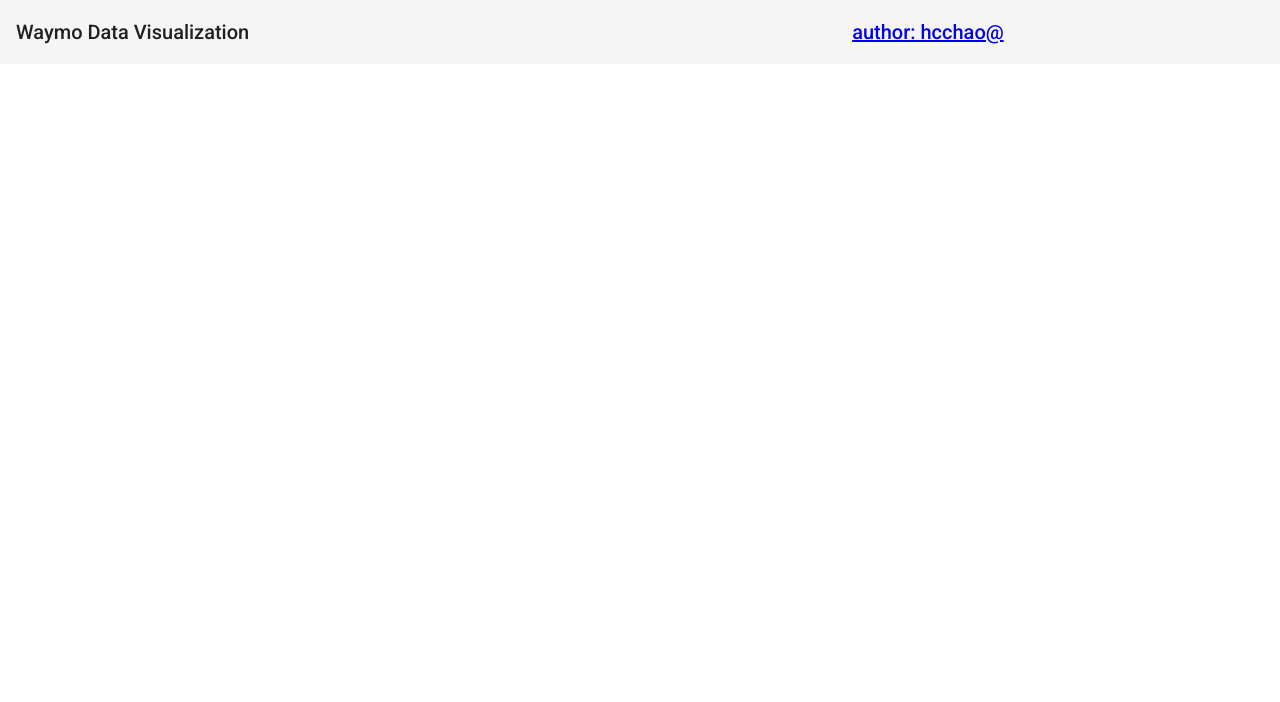
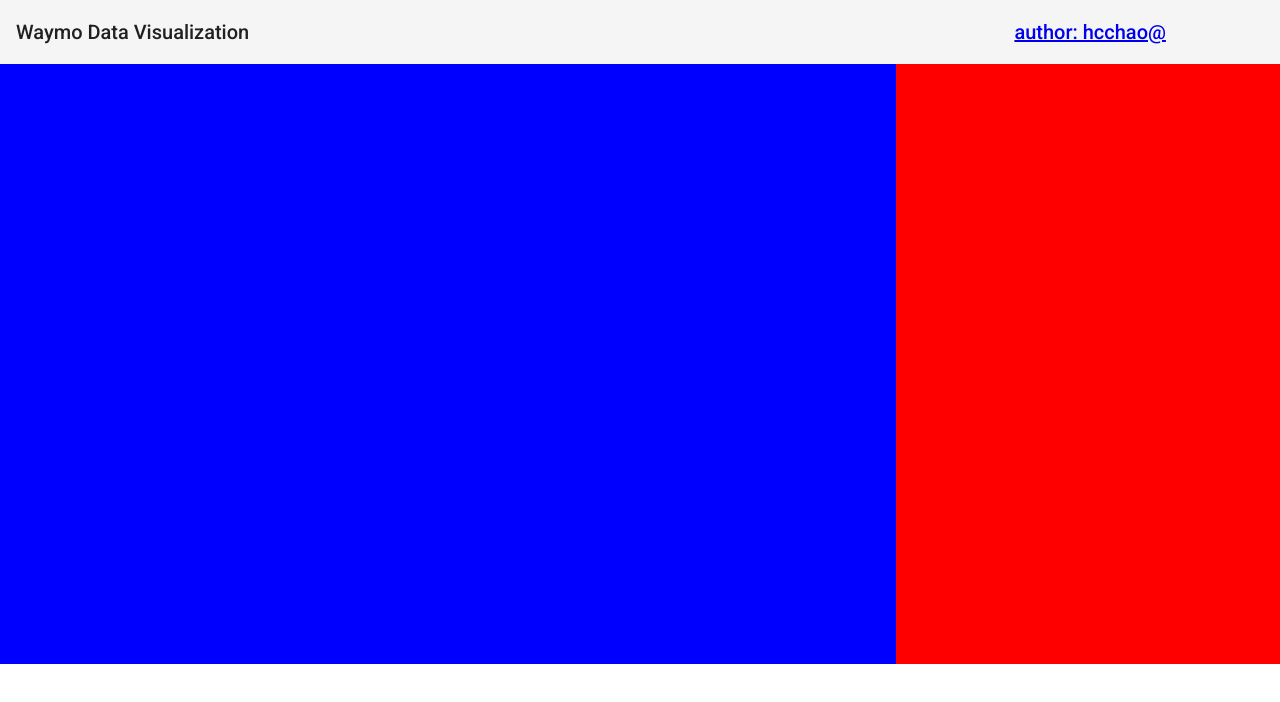
Before and after one commit to olala7846/car_data_visualization, an Angular app in the folder car-data/: page / in a window 1280 px wide. Shown: the top 702 px of the page. Built offline with nearby package versions, Linux system fonts and the light colour scheme.

Commit message:
Create basic layout views
main view and support view

```diff
--- a/car-data/src/app/app.component.css
+++ b/car-data/src/app/app.component.css
@@ -1,4 +1,14 @@
 @import '@angular/material/prebuilt-themes/deeppurple-amber.css';
-span.nav-spacer {
-  width: 30%;
+
+div.view-container {
+  width: 100%;
+  height: 600px;
 }
+
+div.main-view {
+  background-color: blue;
+}
+
+div.support-view {
+  background-color: red;
+}
--- a/car-data/src/app/app.component.html
+++ b/car-data/src/app/app.component.html
@@ -7,11 +7,17 @@
         </div>
         <div fxFlex="grow">
         </div>
-        <div fxFlex="33">
+        <div fxFlex="20">
           <a href="https://github.com/olala7846/car_data_visualization">
             <span>author: hcchao@</span>
           </a>
         </div>
     </mat-toolbar>
+    <div class="view-container" fxLayout="row">
+      <div class="main-view" fxFlex="70">
+      </div>
+      <div class="support-view" fxFlex="30">
+      </div>
+    </div>
   </body>
 </html>
```
